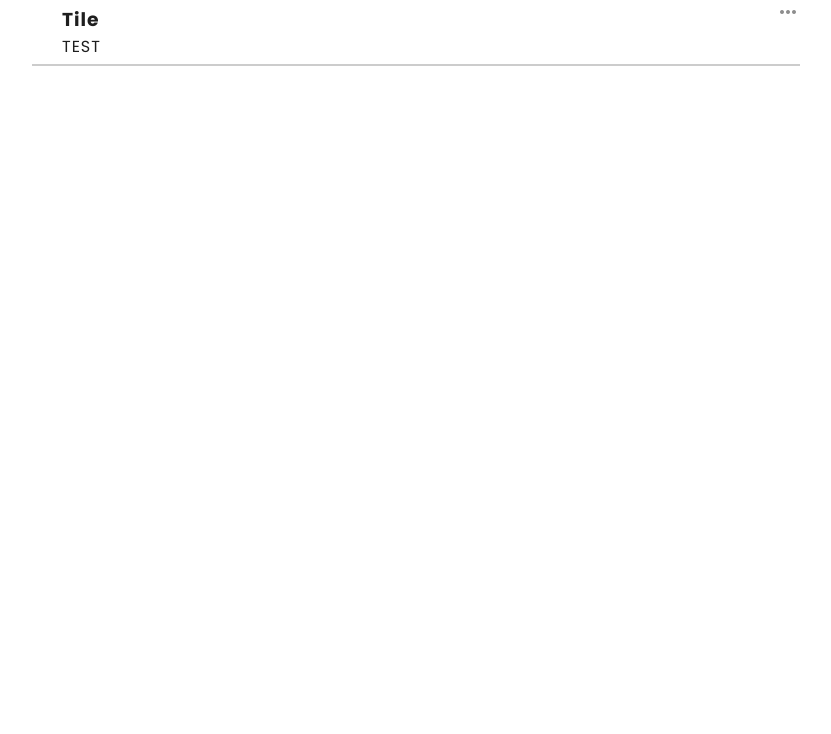
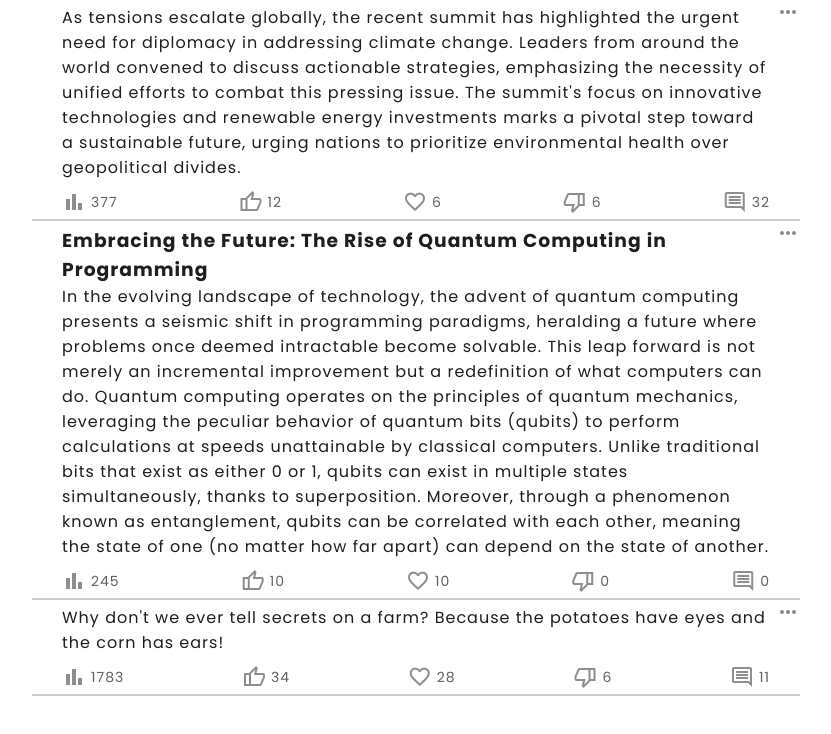
Before and after one commit to Wlad1slav/Blog-Wall-vue-js, a Vue app: page / in a window 1280 px wide. Shown: the top 734 px of the page, without its empty margins (224-1055 px from the left). Built offline with nearby package versions, Linux system fonts and the light colour scheme; a web font is replaced by a local one.

Commit message:
Output of test posts

```diff
--- a/src/App.vue
+++ b/src/App.vue
@@ -1,6 +1,13 @@
 <template>
 
-  <post title="Tile" content="TEST" key="1"></post>
+  <div id="posts">
+    <post v-for="(post, index) in posts"
+          :title="post.title"
+          :content="post.content"
+          :key="index"
+          :reactions-amount="post.reactions"
+    ></post>
+  </div>
 
 </template>
 
@@ -18,9 +25,21 @@
     data() {
       return {
         posts: [
-          {title: 'post1', content: 'blablabla'},
-          {title: 'post2', content: 'blablabla'},
-          {title: 'post3', content: 'blablabla'},
+          {
+            reactions: {likes: 34, dislikes: 6, views: 1783, comments: 11},
+            content: 'Why don\'t we ever tell secrets on a farm? Because the potatoes have eyes and the corn has ears!',
+          },
+          {
+            reactions: {likes: 10, dislikes: 0, views: 245, comments: 0},
+            title: 'Embracing the Future: The Rise of Quantum Computing in Programming',
+            content: `In the evolving landscape of technology, the advent of quantum computing presents a seismic shift in programming paradigms, heralding a future where problems once deemed intractable become solvable. This leap forward is not merely an incremental improvement but a redefinition of what computers can do.
+
+            Quantum computing operates on the principles of quantum mechanics, leveraging the peculiar behavior of quantum bits (qubits) to perform calculations at speeds unattainable by classical computers. Unlike traditional bits that exist as either 0 or 1, qubits can exist in multiple states simultaneously, thanks to superposition. Moreover, through a phenomenon known as entanglement, qubits can be correlated with each other, meaning the state of one (no matter how far apart) can depend on the state of another.`
+          },
+          {
+            reactions: {likes: 12, dislikes: 6, views: 377, comments: 32},
+            content: 'As tensions escalate globally, the recent summit has highlighted the urgent need for diplomacy in addressing climate change. Leaders from around the world convened to discuss actionable strategies, emphasizing the necessity of unified efforts to combat this pressing issue. The summit\'s focus on innovative technologies and renewable energy investments marks a pivotal step toward a sustainable future, urging nations to prioritize environmental health over geopolitical divides.'
+          },
         ],
         moreMenu: -1,
       };
--- a/src/components/Post.vue
+++ b/src/components/Post.vue
@@ -3,6 +3,12 @@
     <h3>{{ title }}</h3>
     <p>{{ content }}</p>
     <post-menu></post-menu>
+    <post-reaction
+        :likes="reactionsAmount.likes"
+        :dislikes="reactionsAmount.dislikes"
+        :views="reactionsAmount.views"
+        :comments="reactionsAmount.comments"
+    ></post-reaction>
   </div>
 </template>
 
@@ -13,10 +19,11 @@
 <script>
 
   import PostMenu from "@/components/PostMenu.vue";
+  import PostReaction from "@/components/PostReaction.vue";
 
   export default {
-    components: {PostMenu},
-    props: ['title', 'content', 'index'],
+    components: {PostMenu, PostReaction},
+    props: ['title', 'content', 'index', 'reactionsAmount'],
   }
 
 </script>
```
